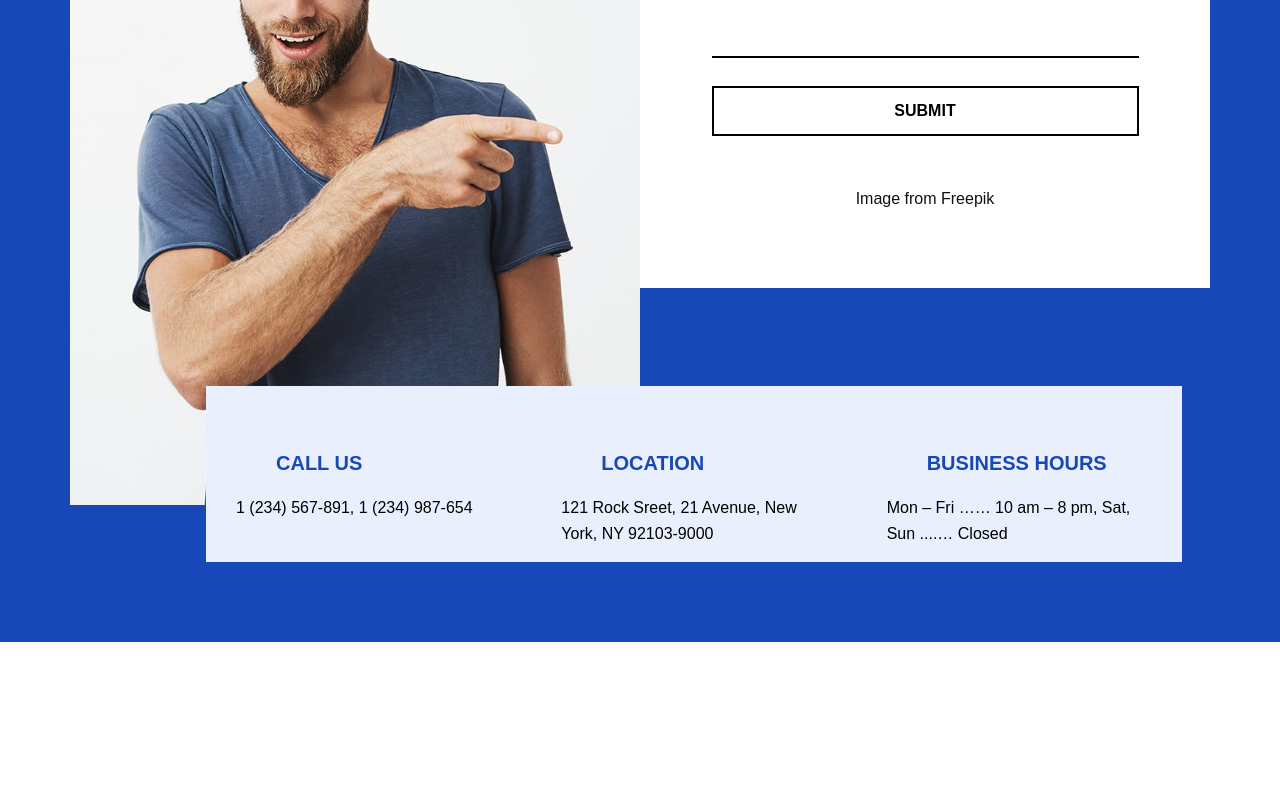
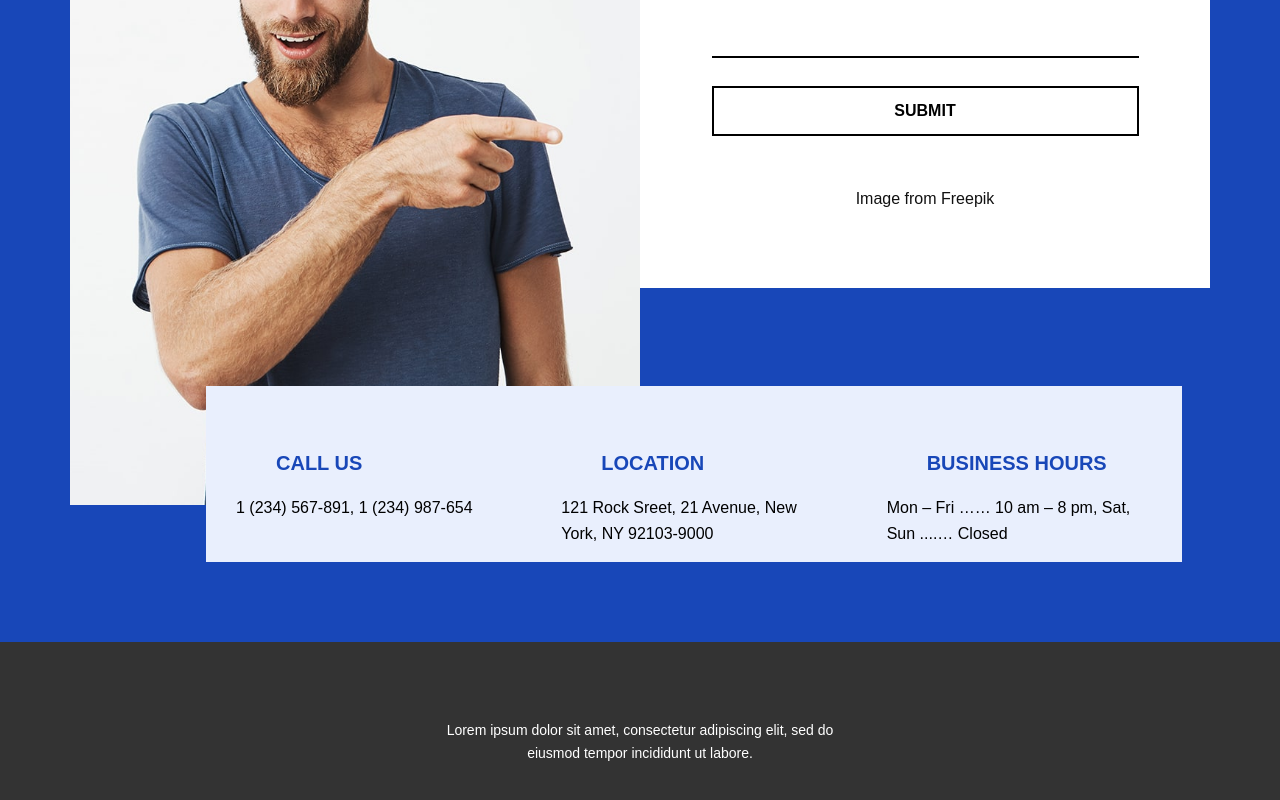
Before and after one commit to jihunv8/publishing-prac--music-edu, a React (Create React App) app: page / in a window 1280 px wide. Shown: the part 7101-7901 px from the top of the page. Before the commit the page ends 7743 px from the top, so only its background shows below. Built offline with nearby package versions, Linux system fonts and the light colour scheme; a web font is replaced by a local one.

Commit message:
[add] Footer컴포넌트 추가

```diff
--- /dev/null
+++ b/src/components/common/Footer.jsx
@@ -0,0 +1,29 @@
+import styled from 'styled-components';
+
+function Footer() {
+  return (
+    <FooterWrapper>
+      <TempText>
+        Lorem ipsum dolor sit amet, consectetur adipiscing elit, sed do eiusmod tempor incididunt ut labore.
+      </TempText>
+    </FooterWrapper>
+  );
+}
+
+export default Footer;
+
+const FooterWrapper = styled.div`
+  background-color: #333333;
+  height: 200px;
+  display: flex;
+  justify-content: center;
+  align-items: center;
+`;
+
+const TempText = styled.p`
+  width: 420px;
+  color: #fff;
+  font-size: 0.875rem;
+  line-height: 160%;
+  text-align: center;
+`;
--- a/src/page/Home.jsx
+++ b/src/page/Home.jsx
@@ -1,6 +1,7 @@
 import styled from 'styled-components';
 
 import Header from '../components/common/Header';
+import Footer from '../components/common/Footer';
 import Section1 from '../components/home/section1/Section1';
 import Section2 from '../components/home/section2/Section2';
 import Section3 from '../components/home/section3/Section3';
@@ -26,6 +27,7 @@ function Home() {
       <Section7 />
       <Section8 />
       <Section9 />
+      <Footer />
     </HomeWrapper>
   );
 }
```
